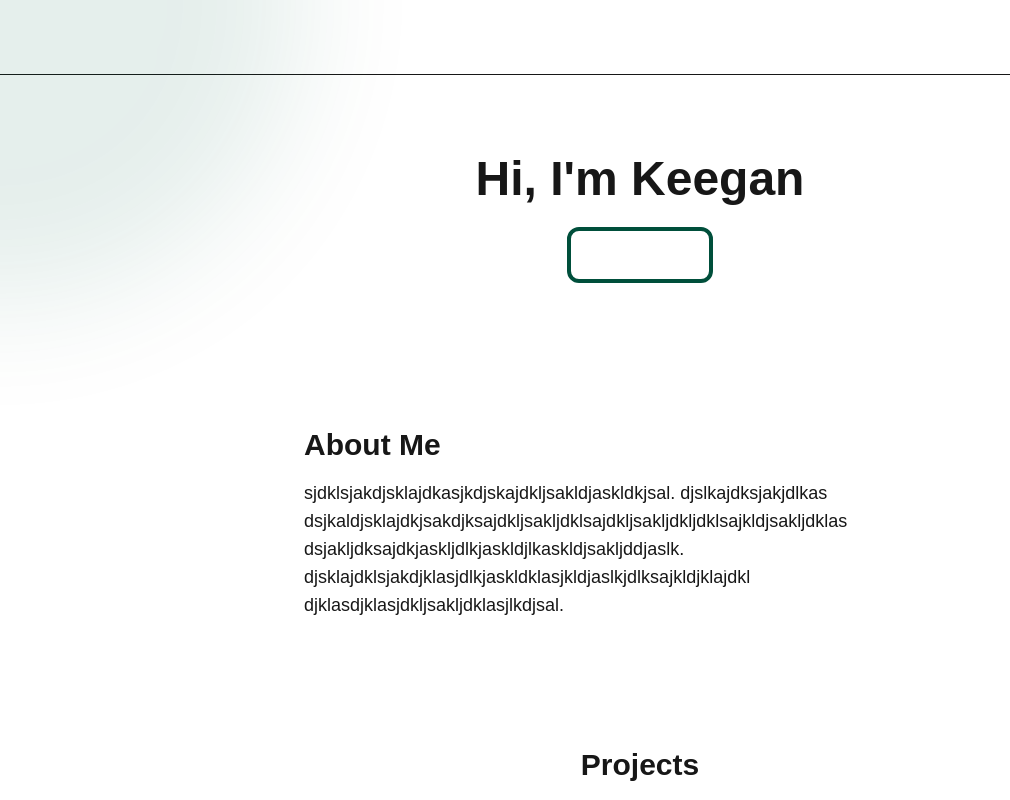
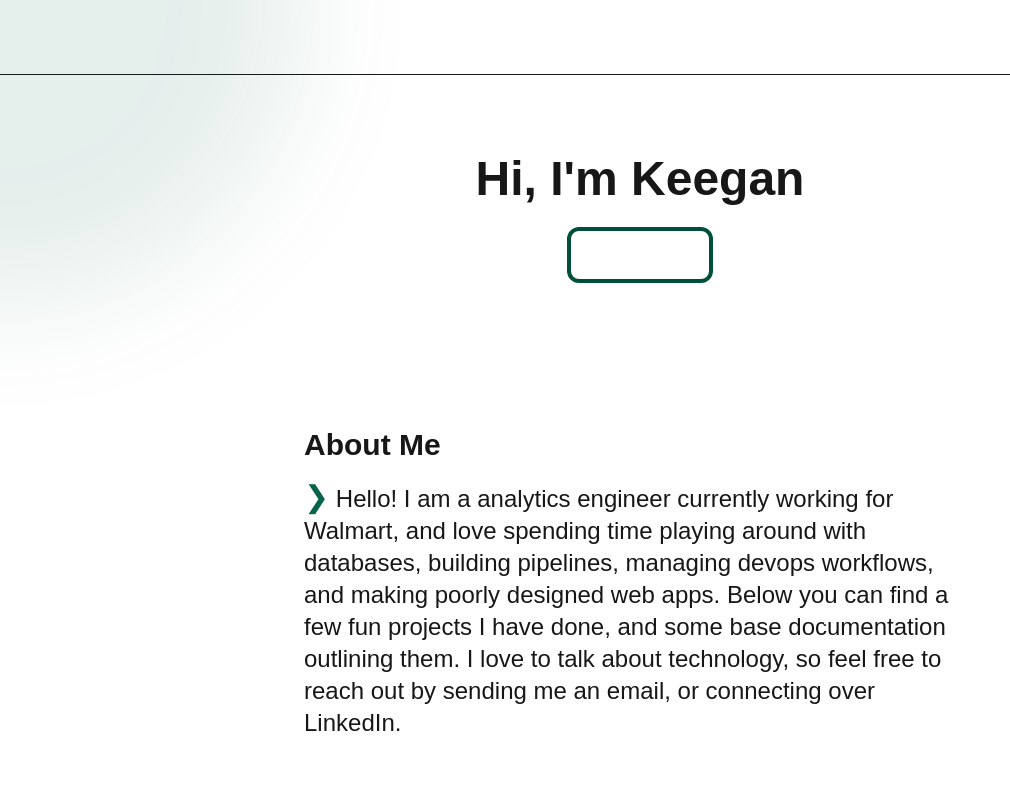
Before and after one commit to dbo-keeganpatton/personal-website-2.0, a Next.js app: page / in a window 1280 px wide. Shown: the top 800 px of the page, without its empty margins (0-1010 px from the left). Built offline with nearby package versions, Linux system fonts and the light colour scheme.

Commit message:
update about

```diff
--- a/components/About.tsx
+++ b/components/About.tsx
@@ -3,12 +3,14 @@ export default function About() {
         <section className="py-16 max-w-2xl mx-auto">
             <h2 className="text-3xl font-semibold mb-4">About Me</h2>
 
-            <p className="text-lg">
-            sjdklsjakdjsklajdkasjkdjskajdkljsakldjaskldkjsal. djslkajdksjakjdlkas
-            dsjkaldjsklajdkjsakdjksajdkljsakljdklsajdkljsakljdkljdklsajkldjsakljdklas
-            dsjakljdksajdkjaskljdlkjaskldjlkaskldjsakljddjaslk.
-            djsklajdklsjakdjklasjdlkjaskldklasjkldjaslkjdlksajkldjklajdkl
-            djklasdjklasjdkljsakljdklasjlkdjsal.
+
+            <p className="text-2xl">
+            <span className="animate-pulse text-3xl  text-emerald-800" >❯</span>  Hello!
+             I am a analytics engineer currently working for Walmart, and love spending time
+             playing around with databases, building pipelines, managing devops workflows, and
+             making poorly designed web apps. Below you can find a few fun projects I have done,
+             and some base documentation outlining them. I love to talk about technology, so
+             feel free to reach out by sending me an email, or connecting over LinkedIn.
             </p>
 
         </section>
```
